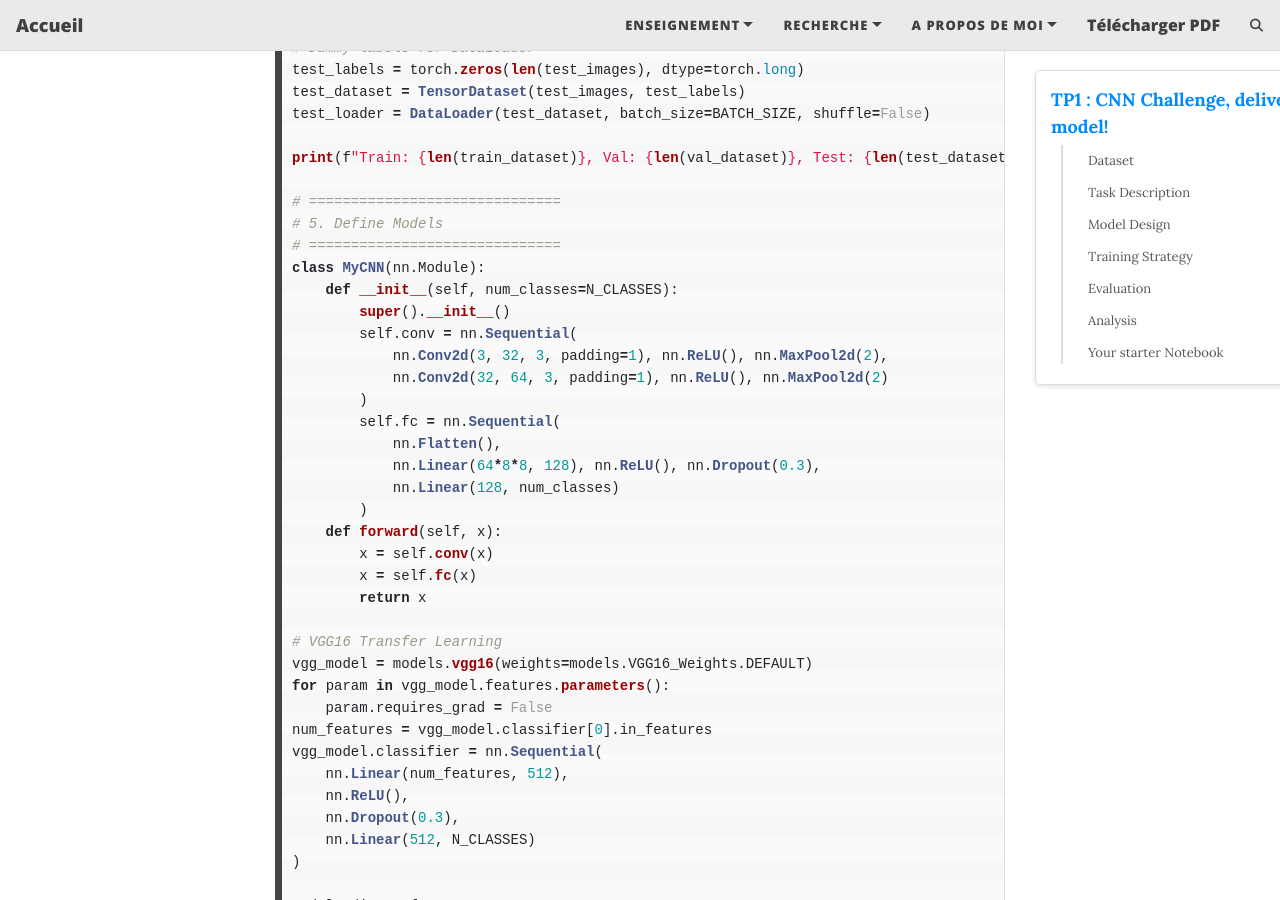
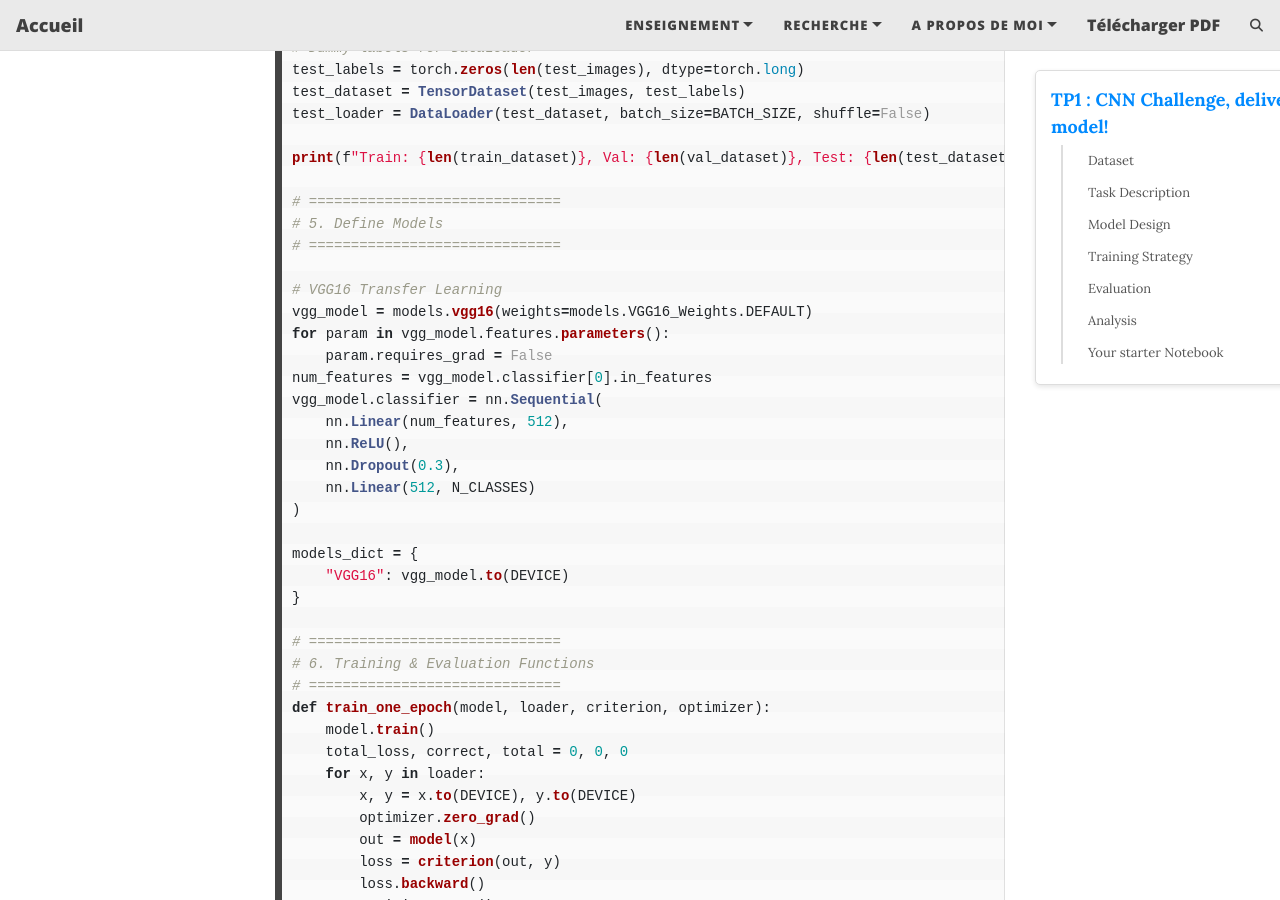
Before and after one commit to MariemZaouali/mariemzaouali.github.io, a Jekyll site: the page built from _posts/2025-11-13-genAITp1.md, in a window 1280 px wide and 900 px high, scrolled down 3484 px. Built offline with Jekyll 4.4.1, drawn with Linux system fonts in a browser that asks for light colours; comment, search, counter and statistics services are not loaded.

Commit message:
Update 2025-11-13-genAITp1.md

```diff
--- a/_posts/2025-11-13-genAITp1.md
+++ b/_posts/2025-11-13-genAITp1.md
@@ -131,22 +131,6 @@ print(f"Train: {len(train_dataset)}, Val: {len(val_dataset)}, Test: {len(test_da
 # ==============================
 # 5. Define Models
 # ==============================
-class MyCNN(nn.Module):
-    def __init__(self, num_classes=N_CLASSES):
-        super().__init__()
-        self.conv = nn.Sequential(
-            nn.Conv2d(3, 32, 3, padding=1), nn.ReLU(), nn.MaxPool2d(2),
-            nn.Conv2d(32, 64, 3, padding=1), nn.ReLU(), nn.MaxPool2d(2)
-        )
-        self.fc = nn.Sequential(
-            nn.Flatten(),
-            nn.Linear(64*8*8, 128), nn.ReLU(), nn.Dropout(0.3),
-            nn.Linear(128, num_classes)
-        )
-    def forward(self, x):
-        x = self.conv(x)
-        x = self.fc(x)
-        return x
 
 # VGG16 Transfer Learning
 vgg_model = models.vgg16(weights=models.VGG16_Weights.DEFAULT)
```
